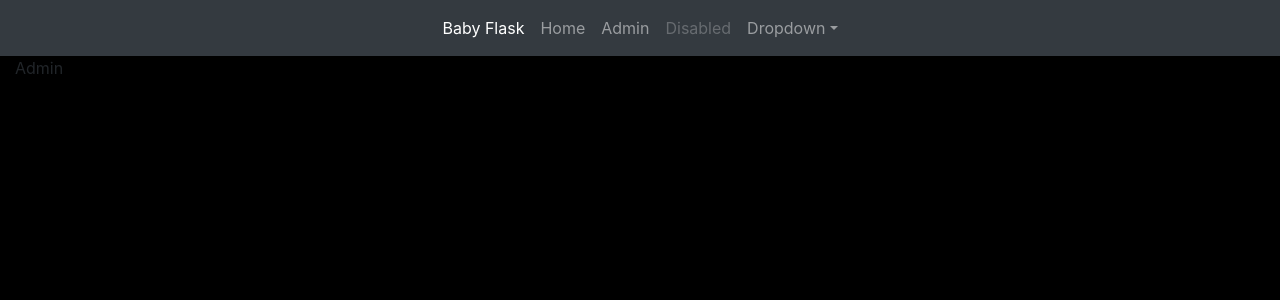
After one commit to TheTechromancer/baby_flask, a Flask app: page /admin/ in a window 1280 px wide. The commit adds this page. Shown: the top 300 px of the page. Run offline with Flask 2, Linux system fonts and the light colour scheme; some libraries are stand-ins or nearby versions.

Commit message:
Artified

```diff
--- a/baby_flask/app.py
+++ b/baby_flask/app.py
@@ -1,6 +1,9 @@
+#!/usr/bin/env python3
+
 # import Flask class (an instance of this class will be our WSGI application)
 # render_template generates HTML dynamically given a template HTML file
 from flask import Flask, url_for, render_template
+from random import randint
 
 # __name__ is used because depending on if it's started as an application or
 # imported as a module, the name will be different.  This is needed so that
@@ -35,15 +38,62 @@ app_name = "Baby Flask"
 @app.route('/')
 def home():
 
-	return render_template('home.html')
+	themes = ["sw", "asoiaf"]
 
-	# returns the message we want to display in the user's browser
-	return 'Hello there.\n<a href={}>{}</a>'.format(url_for('admin'), 'admin')
+	arts = {
+		"sw": [
+			"https://orig00.deviantart.net/6853/f/2017/275/a/c/star_wars___siege_of_mandalore_by_thetechromancer-dbp1v6o.png",
+			"https://orig00.deviantart.net/3b32/f/2017/203/c/1/star_wars___lost_child__ahsoka_tano__by_thetechromancer-dbh9w2n.png",
+			"https://orig00.deviantart.net/ce61/f/2015/301/a/b/star_wars___whispers_of_the_past__ahsoka_tano__by_thetechromancer-d7z38st.png",
+			"https://orig00.deviantart.net/4a16/f/2015/310/2/f/star_wars___darth_revan_vs__bastila_shan_by_thetechromancer-d9fpt1m.png",
+			"https://orig00.deviantart.net/6b64/f/2016/316/9/7/star_wars___peacekeeper__obi_wan_kenobi__by_thetechromancer-dao7hka.png"
+		],
+		"asoiaf": [
+			"https://orig00.deviantart.net/e766/f/2017/319/1/6/trident_by_thetechromancer-dbtvdg9.jpg",
+			"https://orig00.deviantart.net/70e0/f/2017/319/f/b/targaryens_by_thetechromancer-dbtvdfw.jpg",
+			"https://orig00.deviantart.net/1823/f/2017/319/4/2/stoneheart_by_thetechromancer-dbtvjrk.png",
+			"https://orig00.deviantart.net/a389/f/2017/319/f/1/rhaegar_by_thetechromancer-dbtvdfh.jpg"
+		]
+	}
+
+	backgrounds = {
+		"sw": [ "https://steamuserimages-a.akamaihd.net/ugc/251464760146726875/760F72CF39FD7D13B418EC008A92F7B23150BC4A/" ],
+		"asoiaf": [ "https://i.pinimg.com/originals/a2/dd/5a/a2dd5ae7059d1a47fbf7ee2bbb3fc0fe.jpg" ]
+	}
+
+	try:
+		theme = themes[app.config['THEME']]
+	except:
+		theme = pick_random(themes)
+
+	art = pick_random(arts[theme])
+	background = pick_random(backgrounds[theme])
+
+	return render_template('home.html', rand_art=art, background=background)
+
 
 @app.route('/admin/')
 def admin():
 
 	return render_template('admin.html')
 
+
+def pick_random(v, key=None):
+	'''
+	takes dictionary or iterable
+	if dictionary, picks a random key and then picks random entry from associated value
+	if list, picks random entry
+	'''
+	if type(v) == dict:
+		try:
+			v = v[key]
+		except:
+			values = list(v.values())
+			v = values[randint(0,len(values)-1)]
+
+	r = v[randint(0,len(v)-1)]
+	print(r)
+	return r
+
 if __name__ == '__main__':
 	app.run()
--- /dev/null
+++ b/baby_flask/templates/admin.html
@@ -0,0 +1,8 @@
+{% extends 'layout.html' %}
+
+
+{% block title %}Admin{% endblock %}
+
+{% block body %}
+	Admin
+{% endblock %}
--- /dev/null
+++ b/baby_flask/templates/includes/_navbar.html
@@ -0,0 +1,30 @@
+  <nav class="navbar navbar-expand-lg navbar-dark bg-dark">
+      <button class="navbar-toggler" type="button" data-toggle="collapse" data-target="#navbarsExample08" aria-controls="navbarsExample08" aria-expanded="false" aria-label="Toggle navigation">
+        <span class="navbar-toggler-icon"></span>
+      </button>
+
+      <div class="collapse navbar-collapse justify-content-md-center" id="navbarsExample08">
+        <ul class="navbar-nav">
+          <li class="nav-item active">
+            <a class="nav-link" href="/">Baby Flask<span class="sr-only">(current)</span></a>
+          </li>
+          <li class="nav-item">
+            <a class="nav-link" href="/">Home</a>
+          </li>
+          <li class="nav-item">
+            <a class="nav-link" href="/admin/">Admin</a>
+          </li>
+          <li class="nav-item">
+            <a class="nav-link disabled" href="#">Disabled</a>
+          </li>
+          <li class="nav-item dropdown">
+            <a class="nav-link dropdown-toggle" href="http://example.com" id="dropdown08" data-toggle="dropdown" aria-haspopup="true" aria-expanded="false">Dropdown</a>
+            <div class="dropdown-menu" aria-labelledby="dropdown08">
+              <a class="dropdown-item" href="#">Action</a>
+              <a class="dropdown-item" href="#">Another action</a>
+              <a class="dropdown-item" href="#">Something else here</a>
+            </div>
+          </li>
+        </ul>
+      </div>
+    </nav>
--- a/baby_flask/templates/layout.html
+++ b/baby_flask/templates/layout.html
@@ -9,9 +9,9 @@
 	</head>
 
 
-	<body>
+	<body style="background: url('{{ background }}');background-color:#000;width:auto;height:100%">
 		{% include "includes/_navbar.html" %}
-		<div class="container">
+		<div class="container-fluid">
 
 			{% block body %}
 
--- a/run.py
+++ b/run.py
@@ -1,3 +1,5 @@
+#!/usr/bin/env python3
+
 from baby_flask.app import app
 
 if __name__ == '__main__':
```
Also changed, not shown: baby_flask/templates/home.html (+7 -3 lines).
